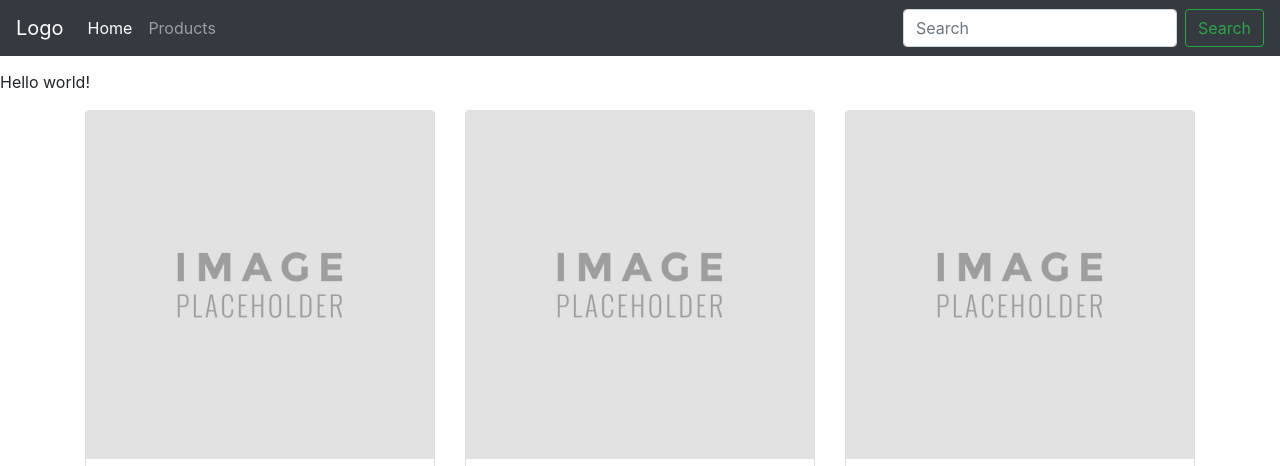
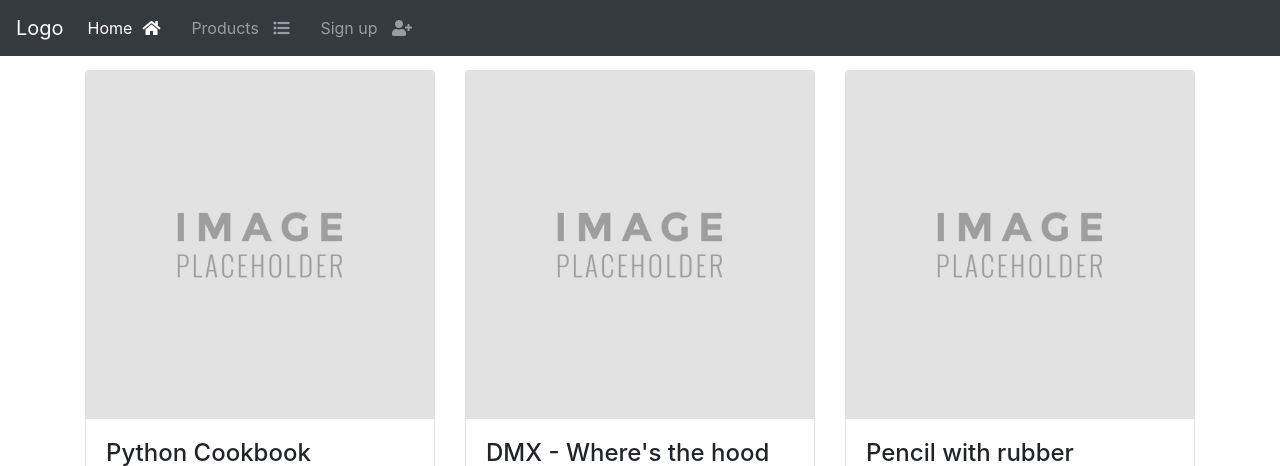
Before and after one commit to Hristiyan-Bonev/Django_shop_project, a Django app: page /items in a window 1280 px wide. Shown: the top 466 px of the page. Run offline with Django 3.2, Linux system fonts and the light colour scheme; data comes from the database, SQL or seed files in the repository; both versions use the stored data as it was after the commit; some libraries are stand-ins or nearby versions.

Commit message:
Add user sign-in in modal box

```diff
--- /dev/null
+++ b/shop_project/context_processors.py
@@ -0,0 +1,9 @@
+from .forms import UserCreationForm
+
+def SignUpModalForm(request):
+    '''
+    Add UserCreationForm in context of each template
+    '''
+    return {
+        'signup_modal_form': UserCreationForm()
+    }
--- a/shop_project/forms.py
+++ b/shop_project/forms.py
@@ -0,0 +1,39 @@
+from django import forms
+from django.contrib.auth import get_user_model
+
+
+class UserCreationForm(forms.ModelForm):
+    error_messages = {
+        'password_mismatch': "The two password fields didn't match.",
+    }
+    password1 = forms.CharField(label="Password", widget=forms.PasswordInput)
+    password2 = forms.CharField(label="Password confirmation", widget=forms.PasswordInput,
+                                help_text="Enter the same password as above, for verification.")
+    class Meta:
+        model = get_user_model()
+        fields = [
+            'first_name',
+            'last_name',
+            'email',
+            'country',
+            'city',
+            'delivery_address',
+            'username',
+        ]
+
+    def clean_password2(self):
+        password1 = self.cleaned_data.get("password1")
+        password2 = self.cleaned_data.get("password2")
+        if password1 and password2 and password1 != password2:
+            raise forms.ValidationError(
+                self.error_messages['password_mismatch'],
+                code='password_mismatch',
+            )
+        return password2
+
+    def save(self, commit=True):
+        user = super(UserCreationForm, self).save(commit=False)
+        user.set_password(self.cleaned_data["password1"])
+        if commit:
+            user.save()
+        return user
--- a/shop_project/settings.py
+++ b/shop_project/settings.py
@@ -66,6 +66,7 @@ TEMPLATES = [
                 'django.template.context_processors.request',
                 'django.contrib.auth.context_processors.auth',
                 'django.contrib.messages.context_processors.messages',
+                'shop_project.context_processors.SignUpModalForm'
             ],
         },
     },
@@ -124,5 +125,7 @@ USE_TZ = True
 STATIC_URL = '/static/'
 MEDIA_ROOT = os.path.join(BASE_DIR, 'static', 'images')
 MEDIA_URL = '/images/'
+LOGIN_URL = '/sign_up'
 AUTH_USER_MODEL = 'shop_project.CustomUser'
 CART_SESSION_ID = 'cart'
+CRISPY_TEMPLATE_PACK = 'bootstrap4'
--- a/shop_project/templates/base.html
+++ b/shop_project/templates/base.html
@@ -7,10 +7,10 @@
      <script src="https://ajax.googleapis.com/ajax/libs/jquery/3.3.1/jquery.min.js"></script>
      <link rel="stylesheet" href="https://stackpath.bootstrapcdn.com/bootstrap/4.1.3/css/bootstrap.min.css" integrity="sha384-MCw98/SFnGE8fJT3GXwEOngsV7Zt27NXFoaoApmYm81iuXoPkFOJwJ8ERdknLPMO" crossorigin="anonymous">
      <script src="https://stackpath.bootstrapcdn.com/bootstrap/4.1.3/js/bootstrap.min.js" integrity="sha384-ChfqqxuZUCnJSK3+MXmPNIyE6ZbWh2IMqE241rYiqJxyMiZ6OW/JmZQ5stwEULTy" crossorigin="anonymous"></script>
-     <link href="https://cdnjs.cloudflare.com/ajax/libs/select2/4.0.6-rc.0/css/select2.min.css" rel="stylesheet" />
-     <script src="https://cdnjs.cloudflare.com/ajax/libs/select2/4.0.6-rc.0/js/select2.min.js"></script>
+     <link rel="stylesheet" href="https://use.fontawesome.com/releases/v5.0.13/css/all.css" integrity="sha384-DNOHZ68U8hZfKXOrtjWvjxusGo9WQnrNx2sqG0tfsghAvtVlRW3tvkXWZh58N9jp" crossorigin="anonymous">
     <style>
          body { padding-top: 70px; }
+         .fas{ padding-left: 10px;}
     </style>
     {% block styles %}
     {% endblock %}
@@ -24,22 +24,27 @@
 
           <div class="collapse navbar-collapse" id="navbarSupportedContent">
             <ul class="navbar-nav mr-auto">
-              <li class="nav-item active">
-                <a class="nav-link" href="/">Home<span class="sr-only">(current)</span></a>
-              </li>
-
-            <li class="nav-item">
-             <a class="nav-link" href="{% url 'item_list' %}">Products</a>
-            </li>
+                <li class="nav-item active">
+                    <a class="nav-link" href="/">Home<i class="fas fa-home"></i><span class="sr-only">(current)</span></a>
+                </li>
+                <li class="nav-item">
+                     <a class="nav-link" href="{% url 'item_list' %}">
+                         Products
+                         <i class="fas fa-list-ul"></i>
+                     </a>
+                </li>
+                <li class="nav-item">
+                    <a class="nav-link" data-toggle="modal" href="{% url 'sign-up' %}" data-target="#SignUpModal">
+                        Sign up
+                        <i class="fas fa-user-plus"></i>
+                    </a>
+                </li>
             </ul>
-              <form class="form-inline my-2 my-lg-0">
-             <input class="form-control mr-sm-2" type="search" placeholder="Search" aria-label="Search">
-             <button class="btn btn-outline-success my-2 my-sm-0" type="submit">Search</button>
-           </form>
          </div>
         </nav>
 </header>
   <body>
+      {% include "sign_up.html"%}
       {% block content %}
       {% endblock content %}
   </body>
--- a/shop_project/templates/item_list.html
+++ b/shop_project/templates/item_list.html
@@ -2,8 +2,6 @@
 {% load static %}
 
 {% block content %}
-<p>Hello world!</p>
-
 <div class="container">
     <div class="card-deck">
     {% for product in products %}
@@ -54,7 +52,7 @@
                 {{ product.description }}
               </div>
               <div class="modal-footer">
-                <button type="button" class="btn btn-danger">Add to Cart</button>
+                <a id="add_to_cart_{{ product.id }}" href="{% url 'add_to_cart' pk=product.id %}" class="btn btn-danger">Add to Cart</a>
                 <button type="button" class="btn btn-secondary" data-dismiss="modal">Close</button>
               </div>
             </div>
@@ -70,7 +68,7 @@
 
 
 <script>
-
+    $
 </script>
 
 {% endblock content%}
--- /dev/null
+++ b/shop_project/templates/sign_up.html
@@ -0,0 +1,87 @@
+
+{% load crispy_forms_tags %}
+
+{% block styles %}
+<style>
+.fas{ padding-right:15px}
+}
+.modal{
+    border: 2px solid black;
+}
+</style>
+{% endblock %}
+
+{% block content %}
+
+ <div class="modal fade" id="SignUpModal" tabindex="-1" role="dialog" aria-labelledby="SignUpModalLabel" aria-hidden="true">
+          <div class="modal-dialog modal-dialog-centered" role="document">
+            <div class="modal-content">
+              <div class="modal-header">
+                <h5 class="modal-title" id="SignUpModalLabel">Sign Up</h5>
+                <button type="button" class="close" data-dismiss="modal" aria-label="Close">
+                  <span aria-hidden="true">&times;</span>
+                </button>
+              </div>
+              <div class="modal-body">
+                <div class="container">
+                  <h2>Create account</h2>
+                  <form method="post" autocomplete="off">
+                    {% csrf_token %}
+                      <div class="form-row">
+                          <div class="form-group col-md-6 mb-0">
+                            {{ signup_modal_form.username | as_crispy_field }}
+                          </div>
+                          <div class="form-group col-md-6 mb-0">
+                            {{ signup_modal_form.email | as_crispy_field }}
+                          </div>
+                      </div>
+                      <div class="form-row">
+                          <div class="form-group col-md-6 mb-0">
+                            {{ signup_modal_form.password1|as_crispy_field }}
+                          </div>
+                          <div class="form-group col-md-6 mb-0">
+                            {{ signup_modal_form.password2|as_crispy_field }}
+                          </div>
+                     </div>
+                      <div class="form-row">
+                          <div class="form-group col-md-6 mb-0">
+                            {{ signup_modal_form.first_name|as_crispy_field }}
+                          </div>
+                          <div class="form-group col-md-6 mb-0">
+                            {{ signup_modal_form.last_name|as_crispy_field }}
+                          </div>
+                      </div>
+                      <div class="form-row">
+                          <div class="form-group col-md-6 mb-0">
+                            {{ signup_modal_form.city|as_crispy_field }}
+                          </div>
+                          <div class="form-group col-md-6 mb-0">
+                            {{ signup_modal_form.country|as_crispy_field }}
+                          </div>
+                      </div>
+                      {{ signup_modal_form.delivery_address|as_crispy_field }}
+
+                      <button type="submit" class="btn btn-danger"><i class="fas fa-plus"></i>Create Account</button>
+                  </form>
+                </div>
+              </div>
+            </div>
+          </div>
+</div>
+
+<script>
+    $('#SignUpModal').submit(function(e){
+        e.preventDefault();
+        var form = $(e.target);
+
+        $.ajax({
+            url: '{% url "sign-up" %}',
+            type: 'post',
+            data: form.serialize(),
+            error: function(xhr, ajaxOptions, thrownError){ alert(thrownError); },
+            success: function(){ alert("SUCCESS!")}
+        })
+ })
+</script>
+
+{% endblock %}
--- a/shop_project/urls.py
+++ b/shop_project/urls.py
@@ -17,12 +17,14 @@ from django.contrib import admin
 from django.urls import path
 from django.conf import settings
 from django.conf.urls.static import static
-from .views import ItemListView, IndexView
+from .views import ItemListView, IndexView, add_to_cart, SignUpView
 
 urlpatterns = [
     path('admin/', admin.site.urls),
     path('', IndexView.as_view(), name='index'),
-    path('items', ItemListView.as_view(), name='item_list')
+    path('sign_up', SignUpView.as_view(), name='sign-up'),
+    path('items', ItemListView.as_view(), name='item_list'),
+    path('add-to-cart/<int:pk>', add_to_cart, name='add_to_cart')
 ]
 
 if settings.DEBUG:
--- a/shop_project/views.py
+++ b/shop_project/views.py
@@ -1,5 +1,9 @@
-from django.views.generic import ListView, TemplateView, DetailView
-from .models import  Item
+from .forms import UserCreationForm
+from .models import Item, CustomUser
+from django.contrib.auth.decorators import login_required
+from django.shortcuts import get_object_or_404, redirect, reverse, render
+from django.views.generic import ListView, TemplateView, FormView
+from django.http import HttpResponseRedirect
 
 
 class ItemListView(ListView):
@@ -13,5 +17,36 @@ class ItemListView(ListView):
         context['products'] = product_list
         return context
 
+
 class IndexView(TemplateView):
     template_name = 'index.html'
+
+
+class SignUpView(FormView):
+    template_name = 'sign_up.html'
+    form_class = UserCreationForm
+
+    def post(self, request, *args, **kwargs):
+        super(SignUpView, self).post(request, *args, **kwargs)
+        form = UserCreationForm(request.POST)
+        if form.is_valid():
+            form.save(commit=True)
+            return HttpResponseRedirect(self.get_success_url())
+        # If form not saved, return form
+        return render(self.get_success_url(), {'form': form})
+
+
+    def get_success_url(self):
+        print(self.request.path)
+        return self.request.path
+
+
+@login_required
+def add_to_cart(request, **kwargs):
+    # import ipdb; ipdb.set_trace()
+    user_profile = get_object_or_404(CustomUser, user=request.user)
+
+    item = Item.objects.filter(id=kwargs.get('pk', None)).first()
+
+
+    return redirect(reverse('item_list'))
```
Also changed, not shown: db.sqlite3.
